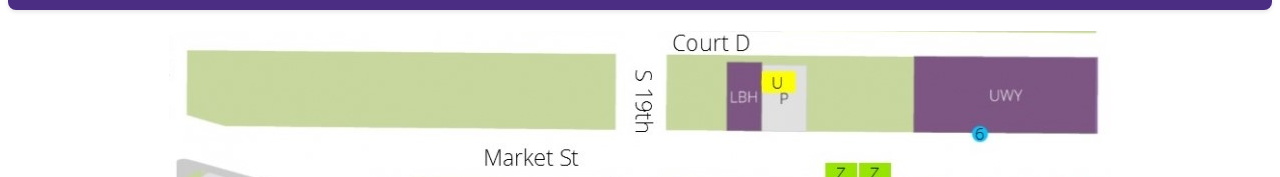
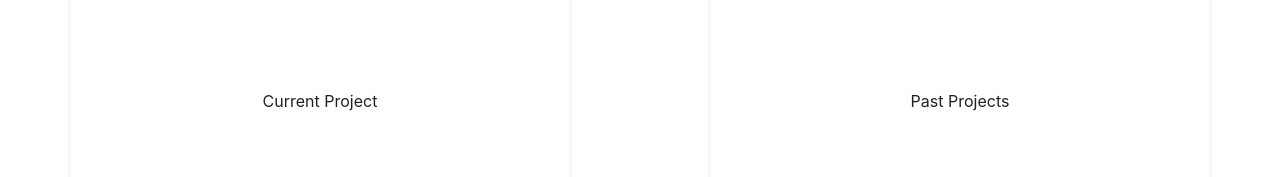
Before and after one commit to pquaidoo/TPP_Website, a React (Create React App) app in the folder frontend/: page / in a window 1280 px wide. Shown: the part 149-326 px from the top of the page. Built offline with nearby package versions, Linux system fonts and the light colour scheme; no server answers.

Commit message:
fixed and merged

```diff
--- a/frontend/src/App.js
+++ b/frontend/src/App.js
@@ -4,7 +4,7 @@ import "./App.css";
 // import PictureWithTextbox from "./components/map.components";
 // import BlueBoy from "./components/project.components";
 // import AboutUs from "./components/AboutUs/AboutUs.component";
-// import ProjectPage from "./components/projectPage/ProjectPage.components";
+import ProjectPage from "./components/projectPage/ProjectPage.components";
 import PastProjects from "./components/projectPage/PastProjects.component";
 import SimpleZoom from "./components/slogan.components";
 import PictureWithTextbox from "./components/map.components";
@@ -18,8 +18,8 @@ function App() {
       {/* <SimpleZoom />
       <PictureWithTextbox />
       <BlueBoy />
-      <AboutUs />
-      <ProjectPage /> */}
+      <AboutUs /> */}
+      <ProjectPage />
       <PastProjects />
       <SimpleZoom />
       <PictureWithTextbox />
```
